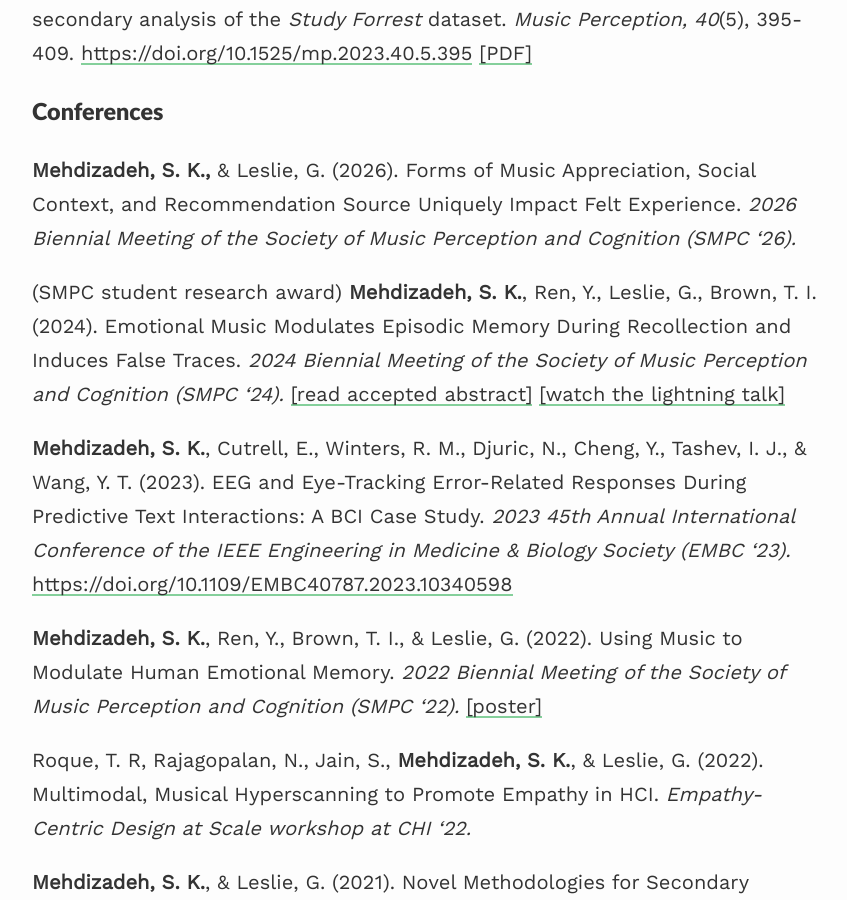
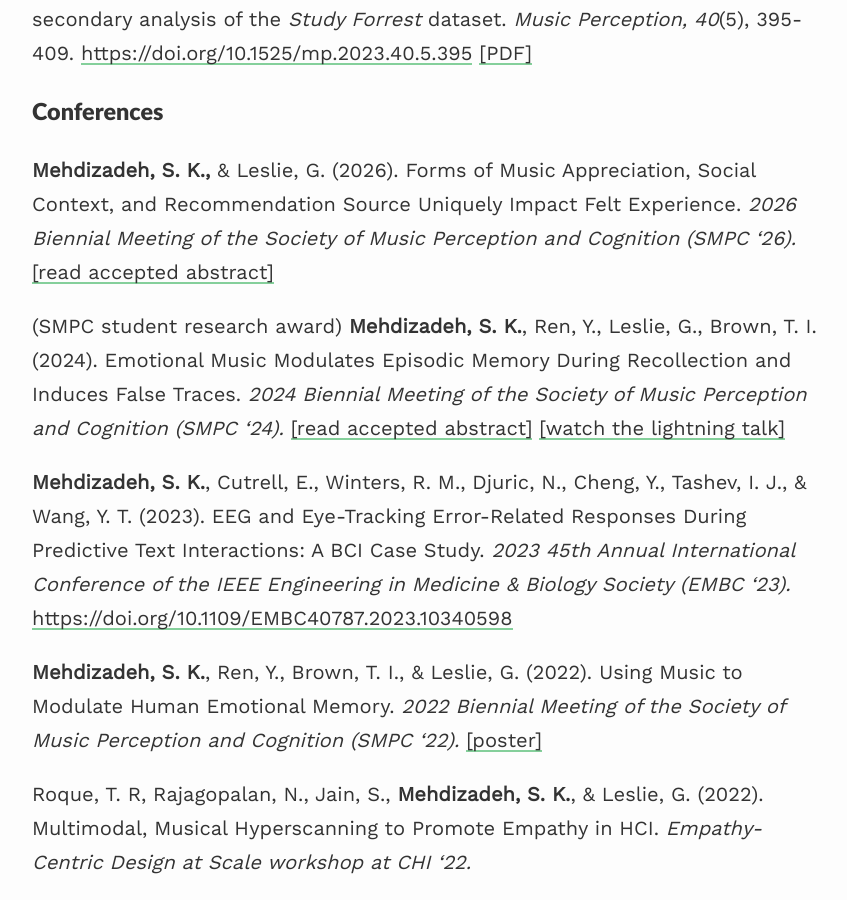
Before and after one commit to smehdizadeh/smehdizadeh.github.io, a Jekyll site: the page built from _pages/research.md, in a window 1280 px wide and 900 px high, scrolled down 836 px. Shown: the whole window, without its empty margins (208-1055 px from the left). Built offline with Jekyll 4.4.1, drawn with Linux system fonts in a browser that asks for light colours; nearby versions of some CDN libraries.

Commit message:
Update research.md

```diff
--- a/_pages/research.md
+++ b/_pages/research.md
@@ -21,7 +21,7 @@
 
 ### Conferences ###
 
-**Mehdizadeh, S. K.,** & Leslie, G. (2026). Forms of Music Appreciation, Social Context, and Recommendation Source Uniquely Impact Felt Experience. *2026 Biennial Meeting of the Society of Music Perception and Cognition (SMPC '26).*
+**Mehdizadeh, S. K.,** & Leslie, G. (2026). Forms of Music Appreciation, Social Context, and Recommendation Source Uniquely Impact Felt Experience. *2026 Biennial Meeting of the Society of Music Perception and Cognition (SMPC '26).* [[read accepted abstract]](/assets/files/SMPC_2026.pdf)
 
 (SMPC student research award) **Mehdizadeh, S. K.**, Ren, Y., Leslie, G., Brown, T. I. (2024). Emotional Music Modulates Episodic Memory During Recollection and Induces False Traces. *2024 Biennial Meeting of the Society of Music Perception and Cognition (SMPC '24).* [[read accepted abstract]](/assets/files/SMPC_2024.pdf) [[watch the lightning talk]](https://youtu.be/qJVlJ7tmzHg)
 
```
